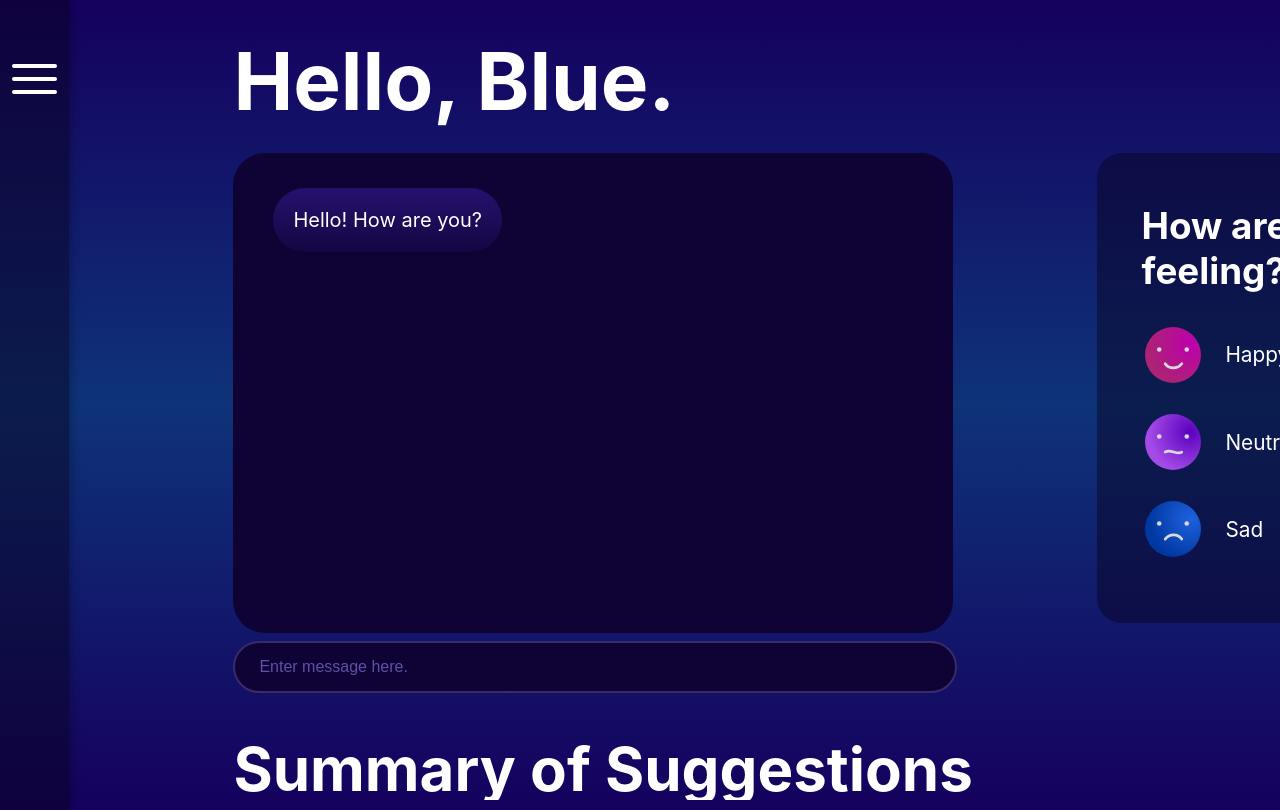
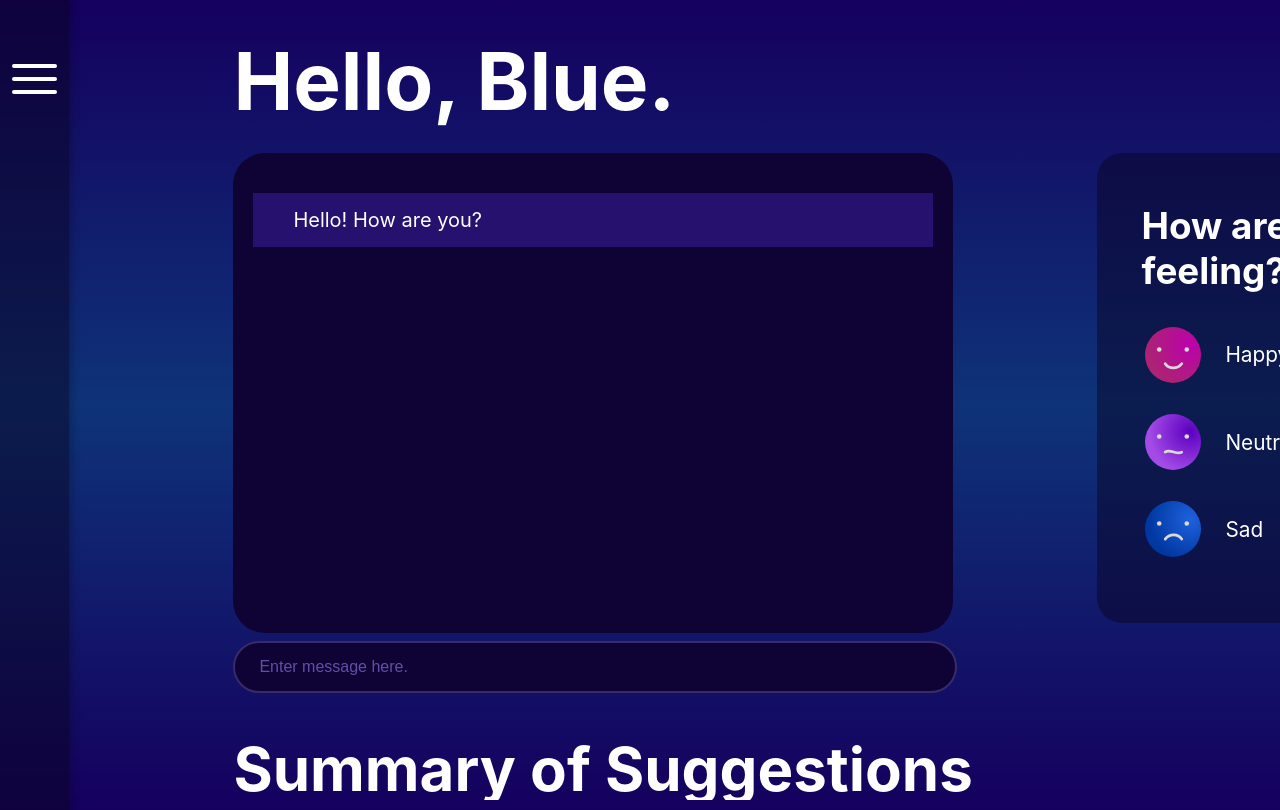
Before and after one commit to anna-m120/motAIve, a React (Create React App) app in the folder hack-western-app/: page / in a window 1280 px wide. Both pictures are taken after a click on the button "Submit my background". Built offline with nearby package versions, Linux system fonts and the light colour scheme.

Commit message:
Fix chat.css

```diff
--- a/hack-western-app/src/chat.css
+++ b/hack-western-app/src/chat.css
@@ -19,21 +19,26 @@
 }
 
 .msg_bot {
+    word-break: break-all;
     padding: 0.5em;
     margin: 1em;
     padding: 0.75em 0 0.75em 0;
+    background-color: #26116F;
 }
 .msg_usr {
+    word-break: break-all;
     margin: 1em;
     padding: 0.5em;
     text-align: right;
     border-radius: 10px;
     padding-left: 20%;
+    background-color: #5E02A4;
 }
 .msg_usr_text {
     color: #fff;
     padding: 1em;
-    background-image: linear-gradient(#5E02A4, rgb(165, 93, 219, 0.2));
+    /*background-image: linear-gradient(#5E02A4, rgb(165, 93, 219, 0.2));*/
+
     border-radius: 5em;
     margin-right: 1em;
 }
@@ -41,7 +46,7 @@
     color: white;
     padding: 1em;
     border-radius: 5em;
-    background-image: linear-gradient(#26116F, rgb(38, 17, 111, 0.25));
+
     margin-left: 1em;
 }
 .form {
```
